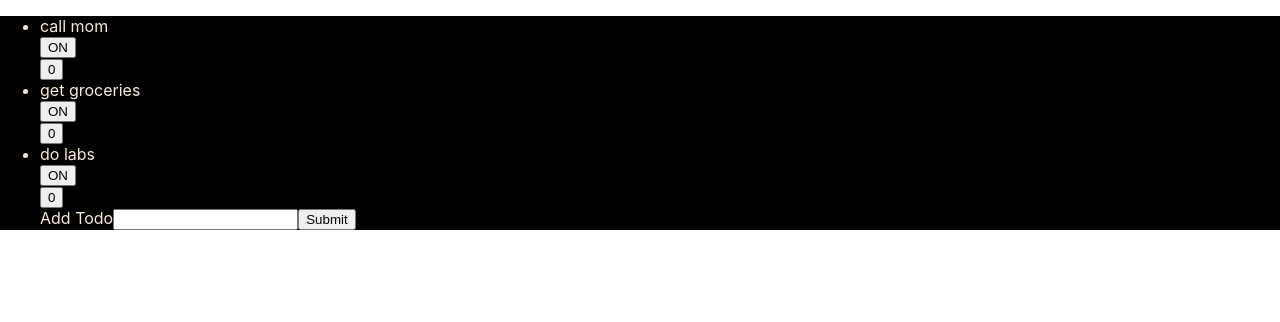
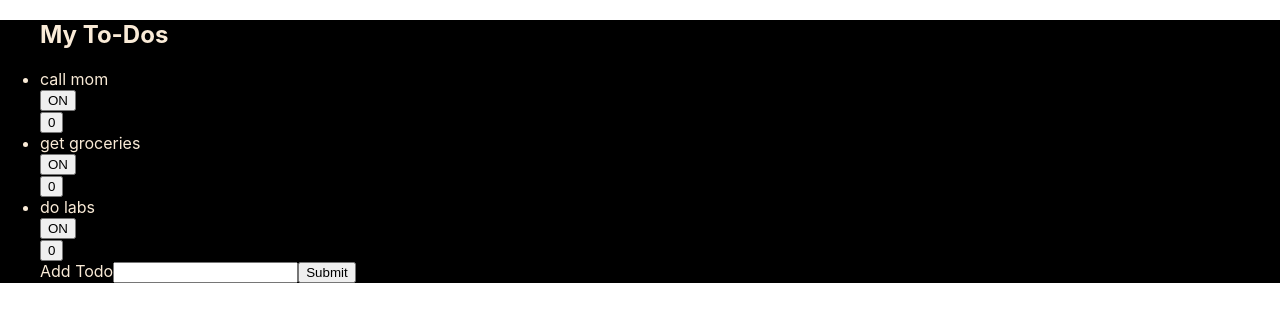
Before and after one commit to catwhitmer/todoapp, a React (Create React App) app: page / in a window 1280 px wide. Shown: the top 322 px of the page. Built offline with nearby package versions, Linux system fonts and the light colour scheme.

Commit message:
added some styling

```diff
--- a/src/components/ToDo.js
+++ b/src/components/ToDo.js
@@ -11,6 +11,7 @@ class ToDo extends React.Component {
   render() {
       return (
         <ul>
+        <h2>My To-Dos</h2>
           {this.state.items.map(item => <Item item= {item} />)}
           <CreateTodo />
         </ul>
```
